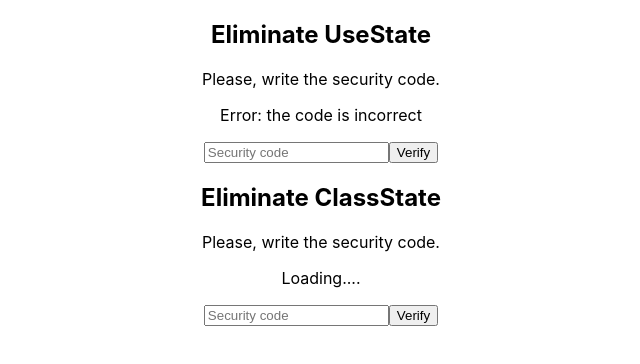
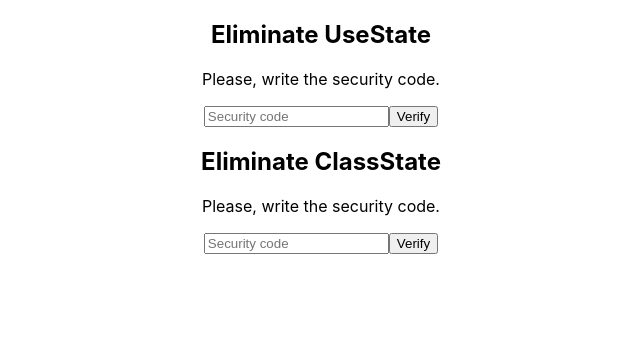
Before and after one commit to SebaMat3/security-check, a React (Create React App) app: page / in a window 1280 px wide. Shown: the top 364 px of the page, without its empty margins (319-959 px from the left). Built offline with nearby package versions, Linux system fonts and the light colour scheme.

Commit message:
refactor(UseState): consolidate state management into single object
- Replace multiple useState hooks with single state object
- Maintain loading, error, and value states in unified structure
- Improve state management pattern to align with class component approach

```diff
--- a/src/Components/ClassState/index.js
+++ b/src/Components/ClassState/index.js
@@ -1,14 +1,18 @@
+//src/Components/ClassState/index.js
 import React from 'react';
 import { Loading } from '../Loading';
 
-//Component from class
+const SECURITY_CODE = 'paradigma'
+
+
 class ClassState extends React.Component {
   constructor(props) {
     super(props);
 
     this.state = {
       error: false,
-      loading: true
+      loading: false,
+      value:'',
     }
   }
 
@@ -21,11 +25,16 @@ class ClassState extends React.Component {
   UNSAFE_componentWillMount() {
     console.log('componentWillMount')
   } */
+
   componentDidUpdate(){
+
     if(!!this.state.loading){
       setTimeout(() => {
         console.log("Loading...");
 
+        if ( SECURITY_CODE !== this.state.value ){
+          this.setState({ error: true, loading: false})
+        }
         this.setState({ loading: false})
 
       console.log("Loading success");
@@ -34,21 +43,30 @@ class ClassState extends React.Component {
 }
 
 render() {
+  const {error, loading, value} = this.state;
+
   return (
       <div>
         <h2>Eliminate {this.props.name}</h2>
 
         <p>Please, write the security code.</p>
 
-        { this.state.error &&
+        { error && !loading
           (<p>Error: the code is incorrect</p>)}
 
-        { this.state.loading &&
+        { loading &&
           (<Loading/>)}
 
-        <input placeholder="Security code" />
+        <input
+          placeholder="Security code"
+          onChange={(event) => {
+            this.setState({value: event.target.value});
+          }}
+          value={value}
+        />
+
         <button
-          onClick={() => this.setState({ loading:false })}
+          onClick={() => this.setState({ loading:true })}
           //this.setState({error: !this.state.error}) &&
           //onClick={() => this.setState(prevState => ({error: !prevState}))}
         >Verify</button>
--- a/src/Components/Loading/index.js
+++ b/src/Components/Loading/index.js
@@ -1,3 +1,4 @@
+//src/Components/Loading/index.js
 import React from 'react';
 
 class Loading extends React.Component {
--- a/src/Components/UseState/index.js
+++ b/src/Components/UseState/index.js
@@ -1,24 +1,48 @@
+//src/Components/UseState/index.js
 import React from 'react';
 import { useState } from 'react';
 
-//Component using react hooks
+const SECURITY_CODE = 'paradigma'
+
 function UseState({ name }) {
-  const [error, setError] = useState(true);
-  const [loading, setLoading] = useState(false);
+
+  const [state, setState] = useState({
+    value: '',
+    error: false,
+    loading: false
+  });
+/*   const [value, setValue] = useState('');
+  const [error, setError] = useState(false);
+  const [loading, setLoading] = useState(false); */
+
+  console.log(state.value);
 
   React.useEffect (() => {
     console.log('Effect started');
 
-    if (!!loading) {
+    if (!!state.loading) {
       setTimeout(() => {
         console.log('Performing validation');
-        setLoading(false);
+
+        if ( state.value === SECURITY_CODE){
+          setState({
+            ...state,
+            error: false,
+            loading: false
+          });
+        } else {
+          setState({
+            ...state,
+            error: true,
+            loading: false
+          })
+        }
+
         console.log('Finishing validation');
-      }, 4000);
+      }, 3000);
     }
-
       console.log('Finishing effect');
-  }, [loading])
+  }, [state.loading])
 
 
   return (
@@ -27,15 +51,31 @@ function UseState({ name }) {
 
         <p>Please, write the security code.</p>
 
-        { error &&
+        { (state.error && !state.loading) &&
           (<p>Error: the code is incorrect</p>)}
 
-        { loading &&
+        { state.loading &&
           (<p>Loading ...please wait</p>)}
 
-        <input placeholder="Security code"/>
+        <input
+          placeholder="Security code"
+          value={state.value}
+          onChange={(event) => {
+            setState({
+              ...state,
+              value:(event.target.value),
+            });
+          }}
+        />
         <button
-          onClick={() => setLoading(true) && setError(!error)}
+          onClick={() => {
+            setState({
+              ...state,
+              loading: true,
+              error: false,
+            });
+          }}
+
         >Verify</button>
     </div>
   );
```
Lines whose indentation alone changed are shown as unchanged.
